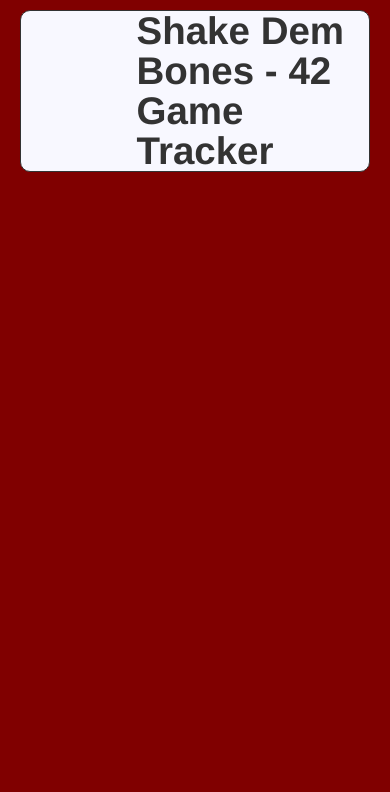
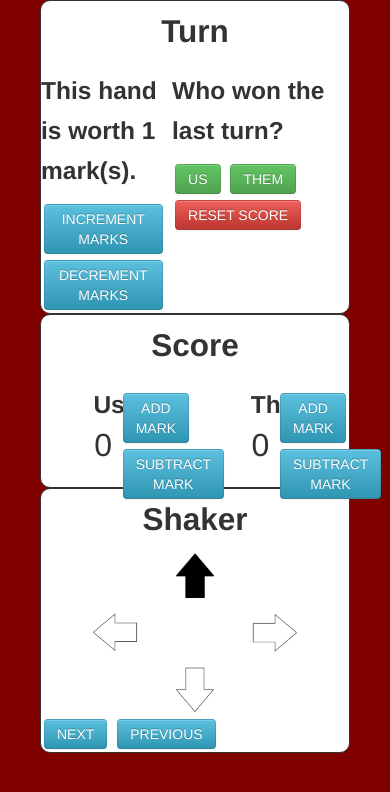
Before and after one commit to zachcannon/Shake_The_Bones, a Flask app: page /game in a window 390 px wide. Shown: the top 792 px of the page. Run offline with Flask 2, Linux system fonts and the light colour scheme; parts of the project's set-up code (start-up, migrations or seed data) failed here and were passed over; some libraries are stand-ins or nearby versions.

Commit message:
Fixed up CSS features and added in responsive part of site.

```diff
--- a/app/static/css/style.css
+++ b/app/static/css/style.css
@@ -1,7 +1,7 @@
 .leftframetop {
 	border: 1px solid;
 	border-radius: 10px;
-	background-color: GhostWhite;
+	background-color: White;
 }
 
 .leftframebottom {
@@ -13,7 +13,7 @@
 .rightframe {
 	border: 1px solid;
 	border-radius: 10px;
-	background-color: Gainsboro;
+	background-color: White;
 }
 
 .pagebase {
@@ -23,7 +23,7 @@
 .pageheader {
 	border: 1px solid;
 	border-radius: 10px;
-	background-color: GhostWhite;
+	background-color: White;
 	padding-left: 33%;
 }
 
@@ -36,7 +36,13 @@
 	font-size: xx-large;
 }
 
-.counterbutton {
+.scorechangebutton {
+	position: relative;
+	top: 15px;
+}
+
+.btn {
+	margin: 3px;
 }
 
 .arrowholder {
--- a/app/static/js/instance.js
+++ b/app/static/js/instance.js
@@ -5,97 +5,99 @@ $( document ).ready(function() {
 	var currentShakerNumber = 0;
 	updateShaker(currentShakerNumber);
 
-	$('#reset_count_to_zero').click( function() {
-		$('#us_score_box').empty();
-		$('#us_score_box').append(0)
+	$('.js-reset_count_to_zero').click( function() {
+		$('.js-us_score_box').empty();
+		$('.js-us_score_box').append(0)
 
-		$('#them_score_box').empty();
-		$('#them_score_box').append(0)
+		$('.js-them_score_box').empty();
+		$('.js-them_score_box').append(0)
 	});
 
-	$('#us_win_the_turn').click( function() {
-		var current_turn_count = parseInt($('#count_on_turn').text(), 10);
-		var value = parseInt($('#us_score_box').text(), 10);
+	$('.js-us_win_the_turn').click( function() {
+		var current_turn_count = parseInt($('.js-count_on_turn:visible').text(), 10);
+		var value = parseInt($('.js-us_score_box:visible').text(), 10);
 
 		value += current_turn_count
 
-		$('#us_score_box').empty();
-		$('#us_score_box').append(value);
+		$('.js-us_score_box').empty();
+		$('.js-us_score_box').append(value);
 
-		$('#count_on_turn').empty();
-		$('#count_on_turn').append(1);
+		$('.js-count_on_turn').empty();
+		$('.js-count_on_turn').append(1);
 
 		currentShakerNumber = incrementShakerNumber(currentShakerNumber);
 		updateShaker(currentShakerNumber);
 	});
 
-	$('#them_win_the_turn').click( function() {
-		var current_turn_count = parseInt($('#count_on_turn').text(), 10);
-		var value = parseInt($('#them_score_box').text(), 10);
+	$('.js-them_win_the_turn').click( function() {
+		var current_turn_count = parseInt($('.js-count_on_turn:visible').text(), 10);
+		var value = parseInt($('.js-them_score_box:visible').text(), 10);
 
 		value += current_turn_count
 
-		$('#them_score_box').empty();
-		$('#them_score_box').append(value);
+		$('.js-them_score_box').empty();
+		$('.js-them_score_box').append(value);
 
-		$('#count_on_turn').empty();
-		$('#count_on_turn').append(1);
+		$('.js-count_on_turn').empty();
+		$('.js-count_on_turn').append(1);
 
 		currentShakerNumber = incrementShakerNumber(currentShakerNumber);
 		updateShaker(currentShakerNumber);
 	});
 
-	$('#next_shaker').click( function() {
+	$('.js-next_shaker').click( function() {
 		currentShakerNumber = incrementShakerNumber(currentShakerNumber);
 		updateShaker(currentShakerNumber);
 	});
 
-	$('#previous_shaker').click( function() {
+	$('.js-previous_shaker').click( function() {
 		currentShakerNumber = decrementShakerNumber(currentShakerNumber);
 		updateShaker(currentShakerNumber);
 	});
 
-	$('#increment_count').click( function() {
-		var current_turn_count = parseInt($('#count_on_turn').text(), 10);
+	$('.js-increment_count').click( function() {
+		var current_turn_count = parseInt($('.js-count_on_turn:visible').text(), 10);
 		current_turn_count += 1;
-		$('#count_on_turn').empty();
-		$('#count_on_turn').append(current_turn_count);
+		$('.js-count_on_turn').empty();
+		$('.js-count_on_turn').append(current_turn_count);
 	});
 
-	$('#decrement_count').click( function() {
-		var current_turn_count = parseInt($('#count_on_turn').text(), 10);
+	$('.js-decrement_count').click( function() {
+		var current_turn_count = parseInt($('.js-count_on_turn:visible').text(), 10);
 		current_turn_count -= 1;
 		if(current_turn_count < 1) current_turn_count = 1;
-		$('#count_on_turn').empty();
-		$('#count_on_turn').append(current_turn_count);
+		$('.js-count_on_turn').empty();
+		$('.js-count_on_turn').append(current_turn_count);
 	});
 
-	$('#us_increment').click( function() {
-		var value = parseInt($('#us_score_box').text(), 10);
+	$('.js-us_increment').click( function() {
+		var value = parseInt($('.js-us_score_box:visible').text(), 10);
 		value = value + 1;
-		$('#us_score_box').empty();
-		$('#us_score_box').append(value);
+		$('.js-us_score_box').empty();
+		$('.js-us_score_box').append(value);
 	});
 
-	$('#us_decrement').click( function() {
-		var value = parseInt($('#us_score_box').text(), 10);
+	$('.js-us_decrement').click( function() {
+		var value = parseInt($('.js-us_score_box:visible').text(), 10);
 		value = value - 1;
-		$('#us_score_box').empty();
-		$('#us_score_box').append(value);
+		if(value < 0) value=0;
+		$('.js-us_score_box').empty();
+		$('.js-us_score_box').append(value);
 	});
 
-	$('#them_increment').click( function() {
-		var value = parseInt($('#them_score_box').text(), 10);
+	$('.js-them_increment').click( function() {
+		var value = parseInt($('.js-them_score_box:visible').text(), 10);
 		value = value + 1;
-		$('#them_score_box').empty();
-		$('#them_score_box').append(value);
+		$('.js-them_score_box').empty();
+		$('.js-them_score_box').append(value);
 	});
 
-	$('#them_decrement').click( function() {
-		var value = parseInt($('#them_score_box').text(), 10);
+	$('.js-them_decrement').click( function() {
+		var value = parseInt($('.js-them_score_box:visible').text(), 10);
 		value = value - 1;
-		$('#them_score_box').empty();
-		$('#them_score_box').append(value);
+		if(value < 0) value=0;
+		$('.js-them_score_box').empty();
+		$('.js-them_score_box').append(value);
 	});
 });
 
@@ -112,21 +114,21 @@ function decrementShakerNumber(currentShakerNumber) {
 }
 
 function hideAllArrows() {
-	$('#arrow_up').hide();
-	$('#arrow_left').hide();
-	$('#arrow_right').hide();
-	$('#arrow_down').hide();
+	$('.js-arrow_up').hide();
+	$('.js-arrow_left').hide();
+	$('.js-arrow_right').hide();
+	$('.js-arrow_down').hide();
 }
 
 function updateShaker(currentShakerNumber) {
 	hideAllArrows();
 	if(currentShakerNumber == 0) {
-		$('#arrow_up').show();
+		$('.js-arrow_up').show();
 	} else if(currentShakerNumber == 1) {
-		$('#arrow_right').show();
+		$('.js-arrow_right').show();
 	} else if(currentShakerNumber == 2) {
-		$('#arrow_down').show();
+		$('.js-arrow_down').show();
 	} else {
-		$('#arrow_left').show();
+		$('.js-arrow_left').show();
 	}
 }
--- a/app/templates/base.html
+++ b/app/templates/base.html
@@ -5,6 +5,7 @@
 		<link href="static/css/bootstrap-responsive.css" rel="stylesheet">
 		<link rel="stylesheet" href="static/css/bootstrap.css">
 		<link rel="stylesheet" href="static/css/style.css">
+		<link href="//netdna.bootstrapcdn.com/font-awesome/4.0.3/css/font-awesome.css" rel="stylesheet">
 		<script src="static/js/jquery-1.10.2.min.js" type="text/javascript"></script>
 		<script src="static/js/bootstrap.min.js" type="text/javascript"></script>
 		<script src="static/js/instance.js" type="text/javascript"></script>
--- a/app/templates/instance.html
+++ b/app/templates/instance.html
@@ -2,103 +2,197 @@
 
 {% block content %}
 
-<h1 class='pageheader'>Shake Dem Bones - 42 Game Tracker </h1>
 
 <div class="container-fluid">
 	<div class='row-fluid visible-desktop'>
 		<div class='span12'>
-
+			<h1 class='pageheader'>Shake The Bones - 42 Game Tracker </h1>
 
 			<div class="row-fluid">
-				<div class="span6">
+				<div class="span7">
+
+					<div class="row-fluid">
+						<div class="span12 leftframebottom">
+							<h2 class='frameheader'> Turn </h2>
+
+							<div class='row-fluid'>
+								<div class="span5">
+									<h3>This hand is worth <span class='js-count_on_turn'>1</span> mark(s).</h3>
+									<button class="btn btn-info btn-default js-increment_count">INCREMENT MARKS</button>
+									<button class="btn btn-info btn-default js-decrement_count">DECREMENT MARKS</button>
+								</div>
+
+								<div class="span7">
+									<h3>Who won the last turn?</h3>
+									<button class="btn btn-success btn-lg js-us_win_the_turn"> US </button>
+									<button class="btn btn-success btn-lg js-them_win_the_turn"> THEM </button>
+									<button class="btn btn-danger btn-lg js-reset_count_to_zero"> RESET SCORE </button>
+								</div>
+							</div>
+						</div>
+					</div>
 
 					<div class="row-fluid">
 						<div class="span12 leftframetop">
 							<h2 class='frameheader'> Score </h2>
 
 							<div class='row-fluid'>
-								<div class="span6">
+
+								<div class="span1 offset2">
 									<h3 class='frameheader'>Us</h3>
-									<p id='us_score_box' class='scorebox'>0</p>
+									<p class='scorebox js-us_score_box'>0</p>
 								</div>
 
-								<div class="span6">
+								<div class='span3'>
+									<div><button class='btn btn-info btn-default scorechangebutton js-us_increment'> ADD MARK </button></div>
+									<div><button class='btn btn-info btn-default scorechangebutton js-us_decrement'> SUBTRACT MARK </button></div>
+								</div>
+
+								<div class="span1 offset2">
 									<h3 class='frameheader'>Them</h3>
-									<p id='them_score_box' class='scorebox'>0</p>
+									<p class='scorebox js-them_score_box'>0</p>
+								</div>
+
+								<div class='span3'>
+									<div><button class='btn btn-info btn-default scorechangebutton js-them_increment'> ADD MARK </button></div>
+									<div><button class='btn btn-info btn-default scorechangebutton js-them_decrement'> SUBTRACT MARK </button></div>
 								</div>
 
 							</div>
-							<div class='row-fluid'>
 
-								<div class='span6'>
-									<button id='us_increment' class='counterbutton'> ADD MARK </button>
-									<button id='us_decrement' class='counterbutton'> SUBTRACT MARK </button>
+						</div>
+					</div>
 				</div>
 
-								<div class='span6'>
-									<button id='them_increment' class='counterbutton'> ADD MARK </button>
-									<button id='them_decrement' class='counterbutton'> SUBTRACT MARK </button>
+
+				<div class="span5 rightframe">
+					<h2 class='frameheader'> Shaker </h2>
+
+					<div class='row-fluid'>
+						<div class='span2 offset5 arrowholder'>
+							<img src="static/arrow_up.png" class="shakerarrow js-arrow_up"></img>
+							<img src="static/arrow_up_hollow.png" class="hollowshakerarrow"></img>
+						</div>
+					</div>
+
+					<div class='row-fluid'>
+						<div class='span2 offset2 arrowholder'>
+							<img src="static/arrow_left.png" class="shakerarrow js-arrow_left"></img>
+							<img src="static/arrow_left_hollow.png" class="hollowshakerarrow"></img>
+						</div>
+						<div class='span2 offset4 arrowholder'>
+							<img src="static/arrow_right.png" class="shakerarrow js-arrow_right"></img>
+							<img src="static/arrow_right_hollow.png" class="hollowshakerarrow"></img>
+						</div>
+					</div>
+
+					<div class='row-fluid'>
+						<div class='span2 offset5 arrowholder'>
+							<img src="static/arrow_down.png" class="shakerarrow js-arrow_down"></img>
+							<img src="static/arrow_down_hollow.png" class="hollowshakerarrow"></img>
+						</div>
+					</div>
+
+					<div class='row-fluid'>
+						<button class='btn btn-info btn-default js-next_shaker'> NEXT </button>
+						<button class='btn btn-info btn-default js-previous_shaker'> PREVIOUS </button>
+					</div>
+				</div>
+			</div>
+		</div>
+	</div>
+
+	<div class='row-fluid hidden-desktop'>
+		<div class='span12'>
+
+			<div class="row-fluid">
+				<div class="span12 leftframebottom">
+					<h2 class='frameheader'> Turn </h2>
+
+					<div class='row-fluid'>
+						<div class="span5">
+							<h3>This hand is worth <span class='js-count_on_turn'>1</span> mark(s).</h3>
+							<button class="btn btn-info btn-default js-increment_count">INCREMENT MARKS</button>
+							<button class="btn btn-info btn-default js-decrement_count">DECREMENT MARKS</button>
+						</div>
+
+						<div class="span7">
+							<h3>Who won the last turn?</h3>
+							<button class="btn btn-success btn-lg js-us_win_the_turn"> US </button>
+							<button class="btn btn-success btn-lg js-them_win_the_turn"> THEM </button>
+							<button class="btn btn-danger btn-lg js-reset_count_to_zero"> RESET SCORE </button>
 						</div>
 					</div>
 				</div>
 			</div>
 
 			<div class="row-fluid">
-						<div class="span12 leftframebottom">
-							<h2 class='frameheader'> Turn </h2>
+				<div class="span12 leftframetop">
+					<h2 class='frameheader'> Score </h2>
 
 					<div class='row-fluid'>
-								<div class="span8">
-									<h3>This hand is worth <span id='count_on_turn'>1</span> mark(s).</h3>
-									<button id='increment_count'>INCREMENT MARKS</button>
-									<button id='decrement_count'>DECREMENT MARKS</button>
+
+						<div class="span1 offset2">
+							<h3 class='frameheader'>Us</h3>
+							<p class='scorebox js-us_score_box'>0</p>
 						</div>
 
-								<div class="span4">
-									<div><button id='us_win_the_turn'> 'US' WINS THE HAND </button></div>
-									<div><button id='them_win_the_turn'> 'THEM' WINS THE HAND </button></div>
-									<div><button id='reset_count_to_zero'> RESET SCORE </button></div>
+						<div class='span3'>
+							<div><button class='btn btn-info btn-default scorechangebutton js-us_increment'> ADD MARK </button></div>
+							<div><button class='btn btn-info btn-default scorechangebutton js-us_decrement'> SUBTRACT MARK </button></div>
 						</div>
+
+						<div class="span1 offset2">
+							<h3 class='frameheader'>Them</h3>
+							<p class='scorebox js-them_score_box'>0</p>
 						</div>
+
+						<div class='span3'>
+							<div><button class='btn btn-info btn-default scorechangebutton js-them_increment'> ADD MARK </button></div>
+							<div><button class='btn btn-info btn-default scorechangebutton js-them_decrement'> SUBTRACT MARK </button></div>
 						</div>
+
+					</div>
+
 				</div>
 			</div>
 
-
-				<div class="span6 rightframe">
+			<div class="row-fluid">
+				<div class="span12 rightframe">
 					<h2 class='frameheader'> Shaker </h2>
 
 					<div class='row-fluid'>
 						<div class='span2 offset5 arrowholder'>
-							<img src="static/arrow_up.png" class="shakerarrow" id="arrow_up"></img>
+							<img src="static/arrow_up.png" class="shakerarrow js-arrow_up"></img>
 							<img src="static/arrow_up_hollow.png" class="hollowshakerarrow"></img>
 						</div>
 					</div>
 
 					<div class='row-fluid'>
 						<div class='span2 offset2 arrowholder'>
-							<img src="static/arrow_left.png" class="shakerarrow" id="arrow_left"></img>
+							<img src="static/arrow_left.png" class="shakerarrow js-arrow_left"></img>
 							<img src="static/arrow_left_hollow.png" class="hollowshakerarrow"></img>
 						</div>
 						<div class='span2 offset4 arrowholder'>
-							<img src="static/arrow_right.png" class="shakerarrow" id="arrow_right"></img>
+							<img src="static/arrow_right.png" class="shakerarrow js-arrow_right"></img>
 							<img src="static/arrow_right_hollow.png" class="hollowshakerarrow"></img>
 						</div>
 					</div>
 
 					<div class='row-fluid'>
 						<div class='span2 offset5 arrowholder'>
-							<img src="static/arrow_down.png" class="shakerarrow" id="arrow_down"></img>
+							<img src="static/arrow_down.png" class="shakerarrow js-arrow_down"></img>
 							<img src="static/arrow_down_hollow.png" class="hollowshakerarrow"></img>
 						</div>
 					</div>
 
 					<div class='row-fluid'>
-						<button id='next_shaker' class='counterbutton'> NEXT </button>
-						<button id='previous_shaker' class='counterbutton'> PREVIOUS </button>
+						<button class='btn btn-info btn-default js-next_shaker'> NEXT </button>
+						<button class='btn btn-info btn-default js-previous_shaker'> PREVIOUS </button>
 					</div>
 				</div>
 			</div>
+
 		</div>
 	</div>
 </div>
```
Lines whose indentation alone changed are shown as unchanged.
